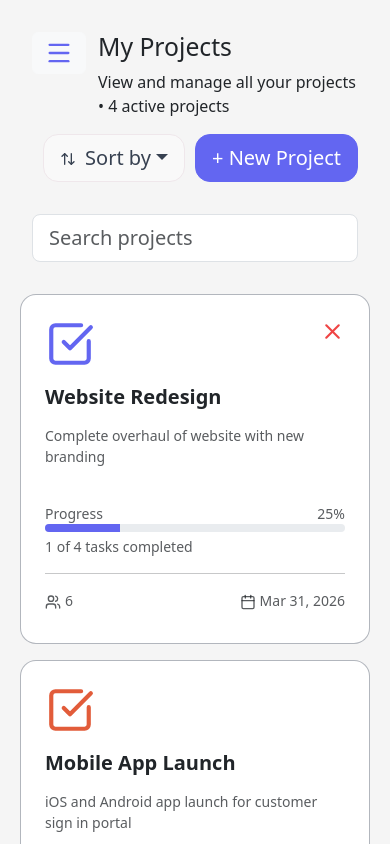
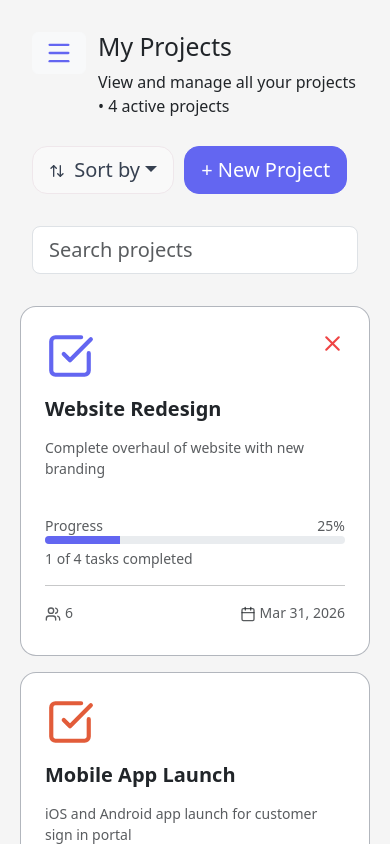
Before and after one commit to Ashtonroxas/Nexus, a React (Vite) app: page /projects in a window 390 px wide. Shown: the top 844 px of the page. Built offline with nearby package versions, Linux system fonts and the light colour scheme; no server answers; the database is empty.

Commit message:
[Angelos Boules]: Fixed floating dashboard buttons on project screen - aligned them eleft

```diff
--- a/src/pages/MyProjects/MyProjects.module.css
+++ b/src/pages/MyProjects/MyProjects.module.css
@@ -58,3 +58,11 @@ body {
     display: block;
   }
 }
+
+@media(max-width: 991.99px) {
+  #dashboard-buttons {
+    justify-content: flex-start;
+    margin-top: 0.75rem;
+    flex-wrap: wrap;
+  }
+}
```
